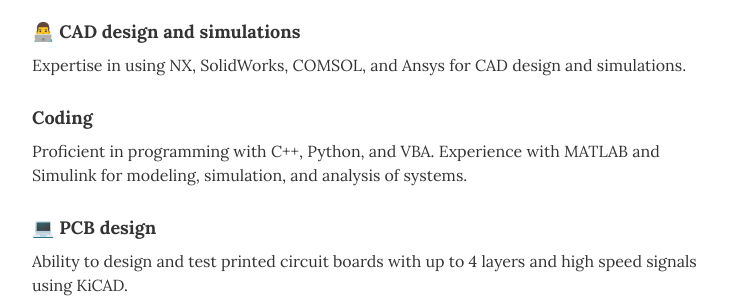
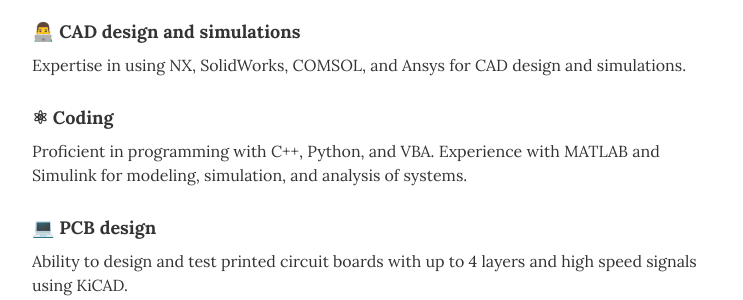
Before and after one commit to TobiasKoehlerETH/TobiasKoehlerETH.github.io, a Jekyll site: the page built from index.html, in a window 1280 px wide and 900 px high, scrolled down 1778 px. Shown: the part 200-500 px from the top of the window, without its empty margins (268-1011 px from the left). Built offline with Jekyll 4.4.1, drawn with Linux system fonts in a browser that asks for light colours.

```diff
--- a/_data/skills.yml
+++ b/_data/skills.yml
@@ -6,7 +6,7 @@
 - skill: 👨‍💻 CAD design and simulations
   description: Expertise in using NX, SolidWorks, COMSOL, and Ansys for CAD design and simulations.
 
-- skill: </> Coding
+- skill: ⚛ Coding
   description: Proficient in programming with C++, Python, and VBA. Experience with MATLAB and Simulink for modeling, simulation, and analysis of systems.
 
 - skill: 💻 PCB design
```
